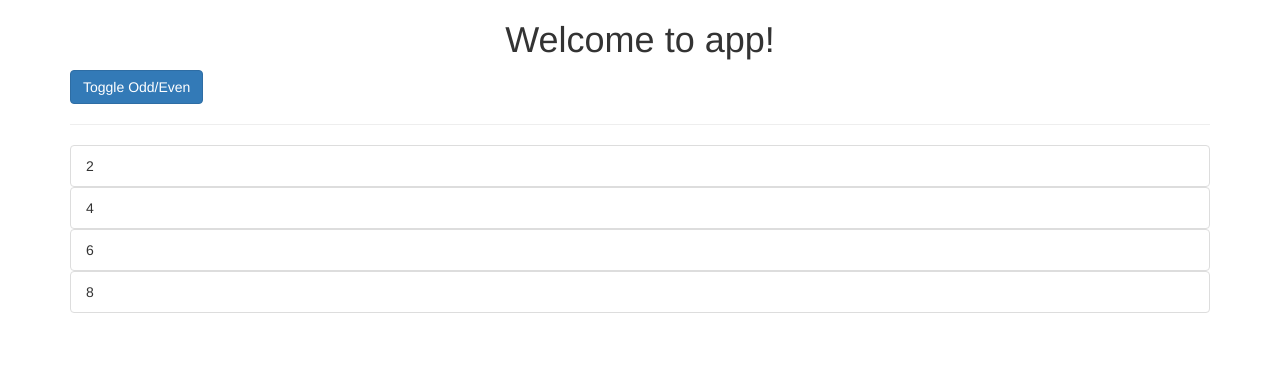
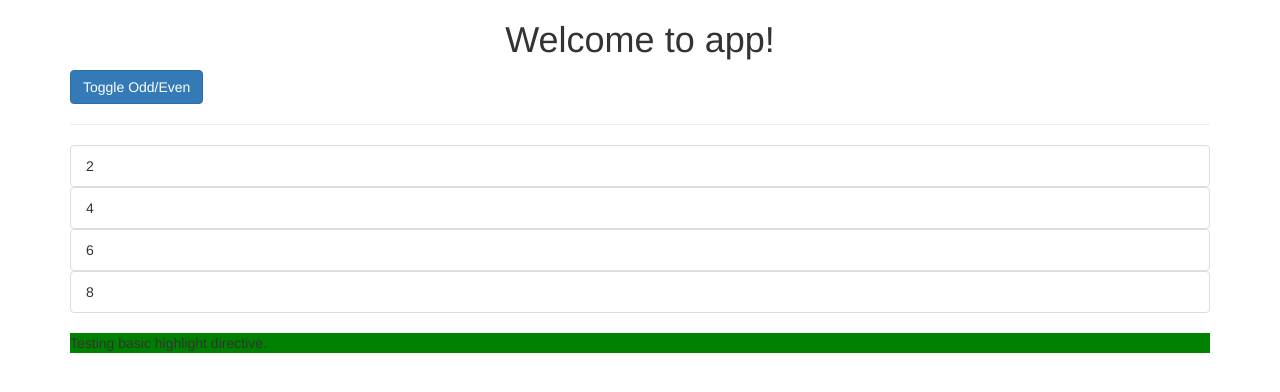
Before and after one commit to jwang1/angular5_directive_practice, an Angular app: page / in a window 1280 px wide. Shown: the top 392 px of the page. Built offline with nearby package versions, Linux system fonts and the light colour scheme.

Commit message:
Added attribute-directive
1. need to have brackets in 'selector'

2. also, need to have the selector typed correctly and match what's on Template
   otherwise, it will NOT hit the directive

```diff
--- a/src/app/app.component.html
+++ b/src/app/app.component.html
@@ -32,4 +32,6 @@
     </div>
   </div>
 
+  <div appBasicHighlight>Testing basic highlight directive.</div>
+
 </div>
--- a/src/app/app.module.ts
+++ b/src/app/app.module.ts
@@ -3,11 +3,13 @@ import { NgModule } from '@angular/core';
 
 
 import { AppComponent } from './app.component';
+import {BasicHighlightDirective} from './shared/basic-highlight.directive';
 
 
 @NgModule({
   declarations: [
-    AppComponent
+    AppComponent,
+    BasicHighlightDirective
   ],
   imports: [
     BrowserModule
--- /dev/null
+++ b/src/app/shared/basic-highlight.directive.ts
@@ -0,0 +1,14 @@
+import {Directive, ElementRef, OnInit} from '@angular/core';
+
+@Directive({
+  selector: '[appBasicHighlight]'
+})
+export class BasicHighlightDirective implements OnInit {
+  constructor(private elemRef: ElementRef) {
+  }
+
+  ngOnInit() {
+    this.elemRef.nativeElement.style.backgroundColor = 'green';
+  }
+
+}
```
